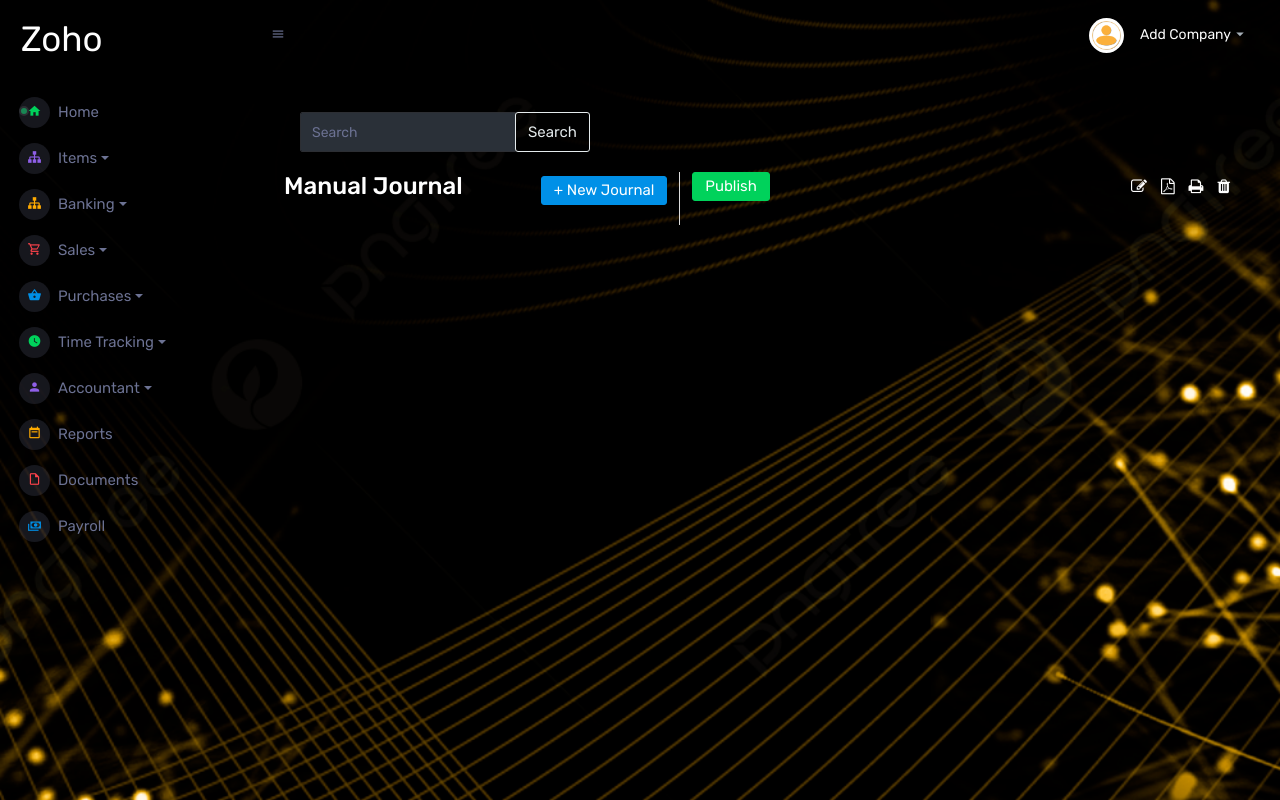
After one commit to mirnafalak8/zoho, a Django app: page /journal_list/ in a window 1280 px wide. The commit adds this page. Run offline with Django 4.2, Linux system fonts and the light colour scheme; data that the repository does not hold is empty; some libraries are stand-ins or nearby versions.

Commit message:
new list

```diff
--- /dev/null
+++ b/zohoapp/templates/journal_list.html
@@ -0,0 +1,134 @@
+{% extends 'base.html' %}
+{% load static %}
+
+{% block content %}
+<link rel="stylesheet" href="https://cdnjs.cloudflare.com/ajax/libs/font-awesome/5.15.3/css/all.min.css">
+<link rel="stylesheet" href="https://cdnjs.cloudflare.com/ajax/libs/font-awesome/4.7.0/css/font-awesome.min.css">
+
+<style>
+    .custom-height {
+        height: 40px;
+    }
+
+    .list-item {
+        cursor: pointer;
+    }
+
+    .vertical-separator {
+        border-right: 1px solid #ddd;
+    }
+
+    .list-item:hover {
+        border: 1px solid #ddd;
+        border-radius: 5px;
+        padding: 5px;
+    }
+
+    .list-item:hover {
+        border: 1px solid #ddd;
+        border-radius: 5px;
+        padding: 5px;
+    }
+</style>
+
+<section>
+    <div class="row fixed-top" style="top: 7rem; margin-left: 18rem;">
+        <div class="col-md-9 text-right">
+            <div class="row align-items-center">
+                <div class="col-md-5">
+                    <form action="#" method="GET">
+                        <div class="input-group">
+                            <input type="text" name="query" placeholder="Search" class="form-control custom-height">
+                            <div class="input-group-append">
+                                <button type="submit" class="btn btn-outline-secondary custom-height">Search</button>
+                            </div>
+                        </div>
+                    </form>
+                </div>
+            </div>
+        </div>
+    </div>
+    <br>
+    <div class="container-fluid mt-5">
+        <div class="row">
+            <div class="col-md-5 vertical-separator">
+                <div class="d-flex justify-content-between align-items-center">
+                    <h3 class="mb">Manual Journal</h3>
+                    <a href="{% url 'add_journal' %}"><button class="btn btn-primary">+ New Journal</button></a>
+                    <!-- <div class="dropdown open">
+                        <a class="btn btn-secondary dropdown-toggle" type="button" id="triggerId" data-toggle="dropdown" aria-haspopup="true"
+                                aria-expanded="false">
+                                    Dropdown
+                                </button>
+                            <ul class="dropdown-menu" aria-labelledby="filterDropdown">
+                                <li><a class="dropdown-item" href="{% url 'journal_list' %}">Option 1</a></li>
+                                <li><a class="dropdown-item" href="#">Option 2</a></li>
+                                <li><a class="dropdown-item" href="#">Option 3</a></li>
+                            </ul>
+                    </div> -->
+                </div>
+
+                <div class="list-group mt-3">
+                    {% for entry in journal %}
+                    <a href="#" class="list-item" data-journal-id="{{ entry.id }}">
+                        <div class="d-flex justify-content-between text-white">
+                            <span>{{ entry.date }}</span>
+                            <span><i class="fa fa-inr"></i>{{ entry.total_debit }}</span>
+                        </div>
+                        <div class="d-flex justify-content-between text-white mt-2">
+                            <span>{{ entry.journal_no }}</span>
+                            <span>{{ entry.status }}</span>
+                        </div>
+                    </a>
+                    {% endfor %}
+                </div>
+            </div>
+            <div class="col-md-7">
+                <div class="d-flex justify-content-between align-items-center">
+                    <button class="btn btn-success">Publish</button>
+                    <div class="">
+                        <a href="#" class="text-white" style="margin-right: 10px;"><i class="fa fa-edit"></i></a>
+                        <a href="#" class="text-white" style="margin-right: 10px;"><i class="fa fa-file-pdf"></i></a>
+                        <a href="#" class="text-white" style="margin-right: 10px;"><i class="fa fa-print"></i></a>
+                        <a href="#" class="text-white" style="margin-right: 10px;"><i class="fa fa-trash"></i></a>
+                    </div>
+                </div>
+                <div class="details-section">
+                    <!-- Display the details of the selected journal here -->
+                </div>
+            </div>
+
+
+
+        </div>
+    </div>
+</section>
+
+{% endblock %}
+
+{% block scripts %}
+<script>
+    $(document).ready(function () {
+        $('[data-toggle="tooltip"]').tooltip();
+
+        $('.list-item').click(function () {
+            $('.list-item').removeClass('active');
+            $(this).addClass('active');
+
+            var journalId = $(this).data('journal-id');
+            $('.details-section').html('<p>Loading journal details...</p>');
+            $.ajax({
+                url: '/get_journal_details/',
+                method: 'GET',
+                data: { journal_id: journalId },
+                success: function (response) {
+                    $('.details-section').html(response);
+                },
+                error: function () {
+                    $('.details-section').html('<p>Failed to load journal details.</p>');
+                }
+            });
+        });
+    });
+</script>
+{% endblock %}
--- a/zohoapp/urls.py
+++ b/zohoapp/urls.py
@@ -119,6 +119,7 @@
     path('payment_term',views.payment_term,name='payment_term'),
     path('manual_journal_home/',views.manual_journal_home, name='manual_journal_home'),
     path('add_journal/',views.add_journal, name='add_journal'),
+    path('journal_list/',views.journal_list, name='journal_list'),
 
 
 
--- a/zohoapp/views.py
+++ b/zohoapp/views.py
@@ -2666,3 +2666,7 @@
         return redirect('manual_journal_home')
 
     return render(request, 'add_journal.html', {'accounts': accounts, 'vendors': vendors, 'customers': customers})
+
+def journal_list(request):
+    journals = Journal.objects.all()
+    return render(request, 'journal_list.html', {'journal': journals})
```
Also changed, not shown: zohoapp/templates/manual_journal.html (+14 -6 lines).
